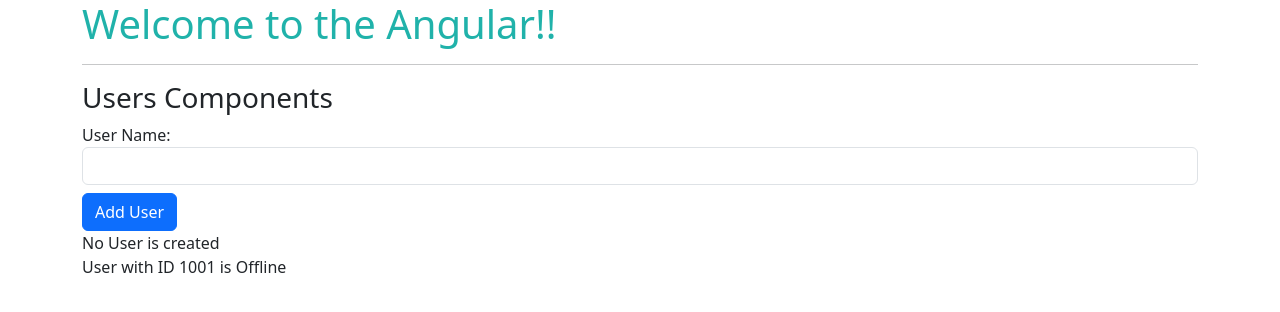
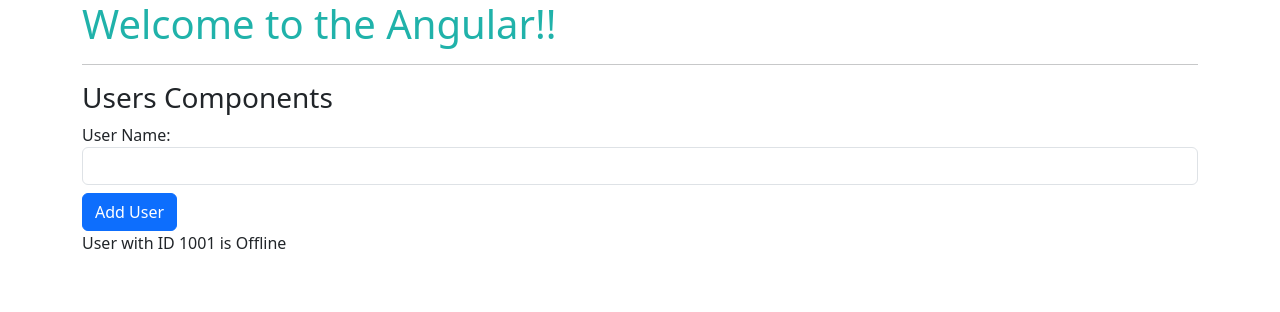
Before and after one commit to karansonawane/angular-course, an Angular app: page / in a window 1280 px wide. Shown: the top 312 px of the page. Built offline with nearby package versions, Linux system fonts and the light colour scheme.

Commit message:
ngIf Directives

```diff
--- a/src/app/users/users.component.html
+++ b/src/app/users/users.component.html
@@ -7,5 +7,6 @@
     <div> {{userName}} </div>
 </div>
 <button class="btn btn-primary" [disabled]="!allowNewUser" (click)="changeUserCreatedStatus()">Add User</button>
-<div> {{userCreatedStatus}} </div>
+
+<div *ngIf="isUserCreated"> User is created and the username is {{userName}} </div>
 <app-user></app-user>
```
